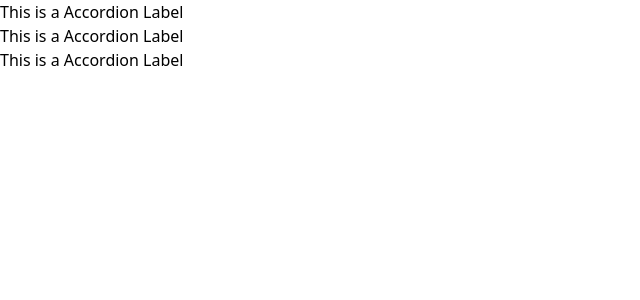
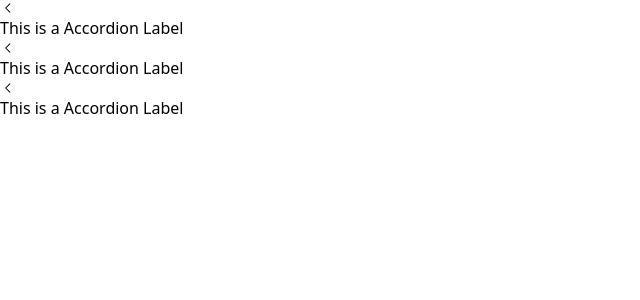
Before and after one commit to miguelkubrusly/components-showcase-app, a React (Create React App) app: page / in a window 1280 px wide. Shown: the top 300 px of the page, without its empty margins (0-640 px from the left). Built offline with nearby package versions, Linux system fonts and the light colour scheme.

Commit message:
feat: add icon to accordion
-moved event handler out of the map function

```diff
--- a/src/components/Accordion.tsx
+++ b/src/components/Accordion.tsx
@@ -1,14 +1,21 @@
 import { useState } from "react";
+import { GoChevronDown, GoChevronLeft } from "react-icons/go";
 
 function Accordion({ items }: AccordionItemsProp) {
   const [expandedIndex, setExpandedIndex] = useState(-1);
 
+  const handleClick = (newIndex: number) => setExpandedIndex(newIndex);
+
   const renderedItems = items.map((item: any, index: number) => {
     const isExpanded = index === expandedIndex;
+    const icon: JSX.Element = (
+      <span>{isExpanded ? <GoChevronDown /> : <GoChevronLeft />}</span>
+    );
 
     return (
       <div key={item.id}>
-        <div onClick={() => setExpandedIndex(index)}>{item.label}</div>
+        {icon}
+        <div onClick={() => handleClick(index)}>{item.label}</div>
         {isExpanded && <div>{item.content}</div>}
       </div>
     );
```
